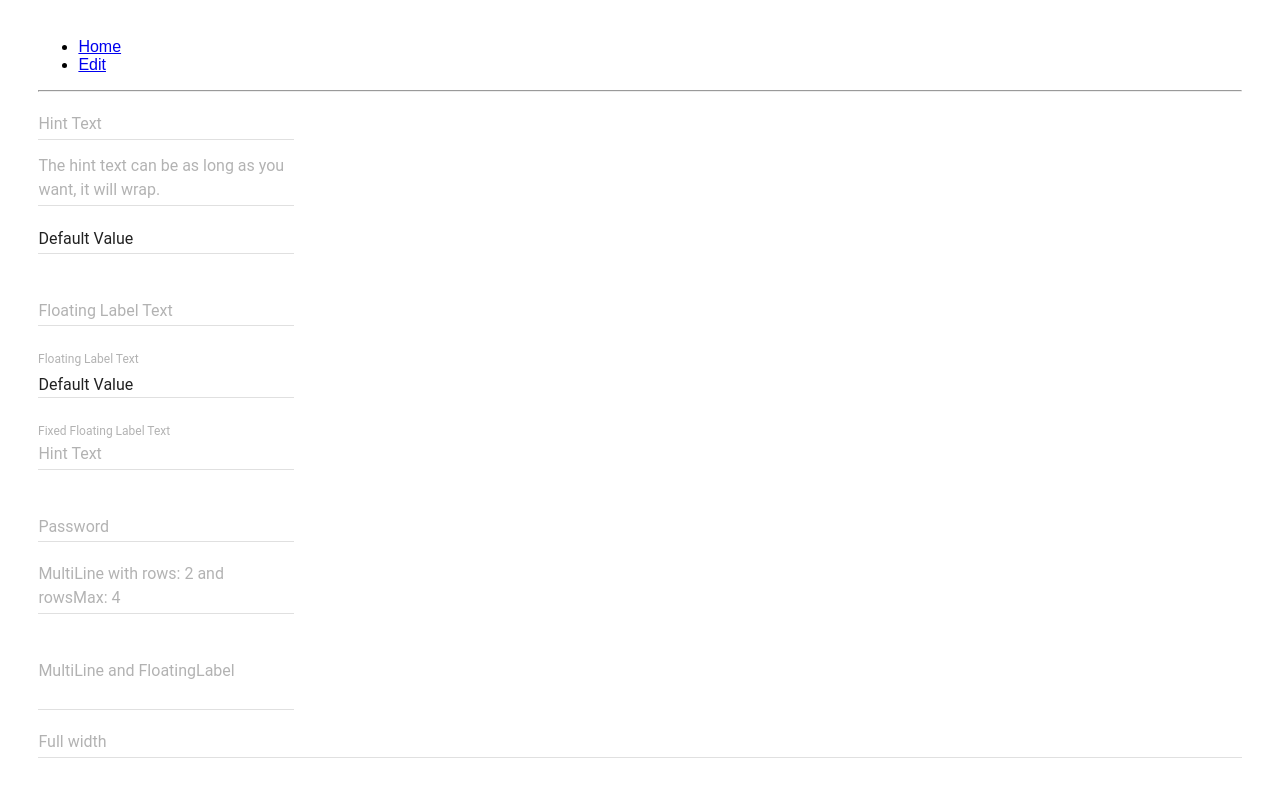
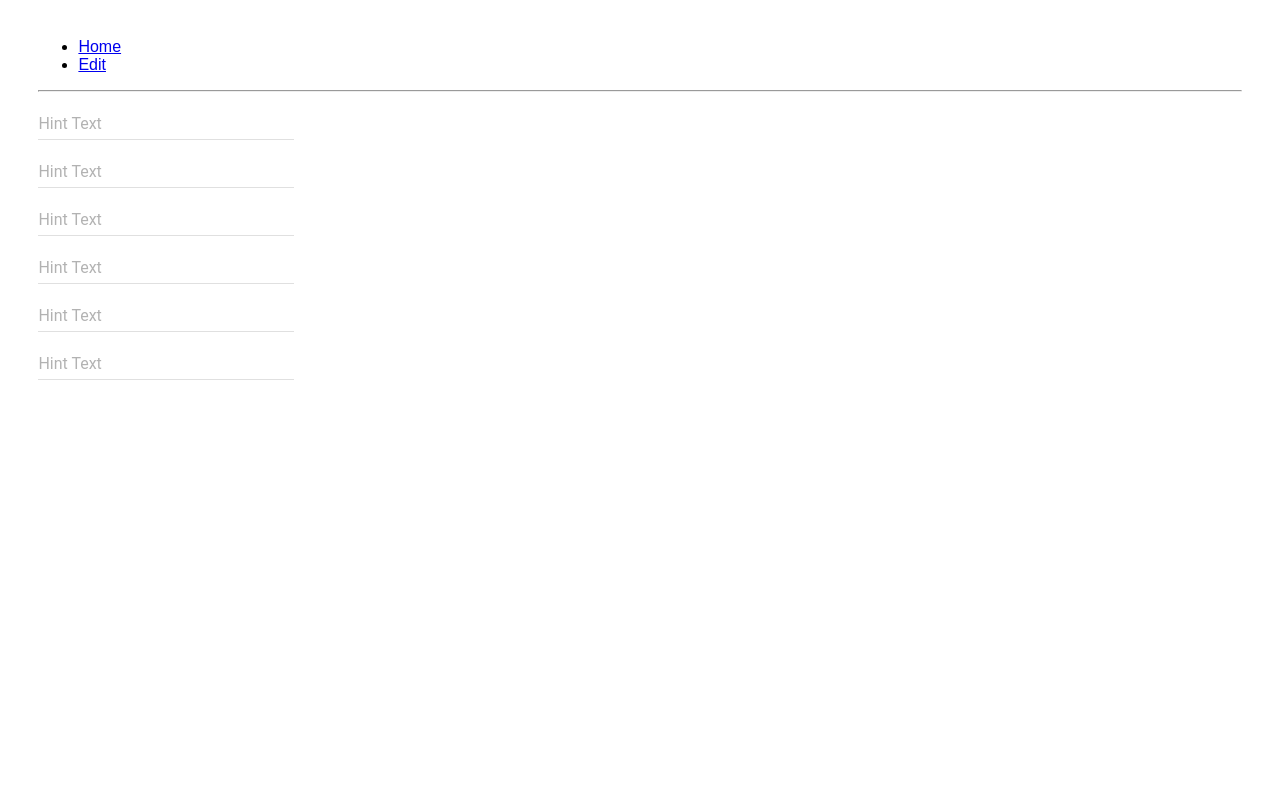
Before and after one commit to stward/equipment-admin, a React (Create React App) app: page /edit in a window 1280 px wide. Shown: the top 786 px of the page. Built offline with nearby package versions, Linux system fonts and the light colour scheme.

Commit message:
more edit changes

```diff
--- a/src/Edit.js
+++ b/src/Edit.js
@@ -9,48 +9,21 @@ const Edit = () => (
     <TextField
       hintText="Hint Text"
     /><br />
-    <br />
     <TextField
-      hintText="The hint text can be as long as you want, it will wrap."
-    /><br />
-    <TextField
-      id="text-field-default"
-      defaultValue="Default Value"
+      hintText="Hint Text"
     /><br />
     <TextField
       hintText="Hint Text"
-      floatingLabelText="Floating Label Text"
-    /><br />
-    <TextField
-      defaultValue="Default Value"
-      floatingLabelText="Floating Label Text"
     /><br />
     <TextField
       hintText="Hint Text"
-      floatingLabelText="Fixed Floating Label Text"
-      floatingLabelFixed={true}
     /><br />
     <TextField
-      hintText="Password Field"
-      floatingLabelText="Password"
-      type="password"
+      hintText="Hint Text"
     /><br />
     <TextField
-      hintText="MultiLine with rows: 2 and rowsMax: 4"
-      multiLine={true}
-      rows={2}
-      rowsMax={4}
+      hintText="Hint Text"
     /><br />
-    <TextField
-      hintText="Message Field"
-      floatingLabelText="MultiLine and FloatingLabel"
-      multiLine={true}
-      rows={2}
-    /><br />
-    <TextField
-      hintText="Full width"
-      fullWidth={true}
-    />
   </div>
   </MuiThemeProvider>
 )
```
